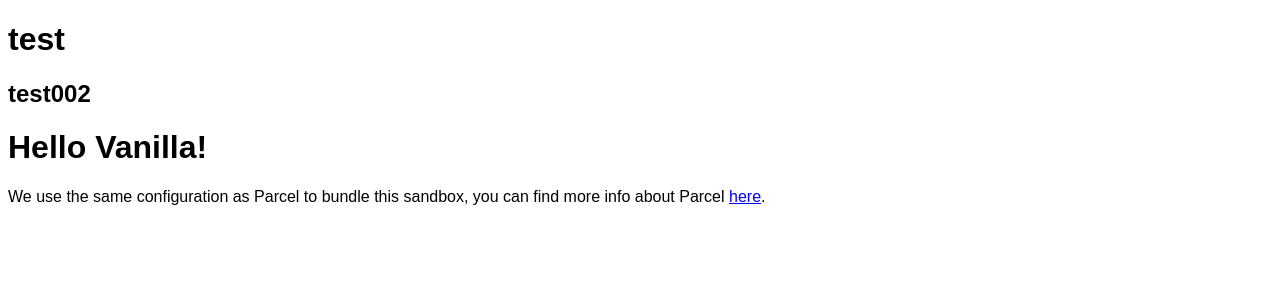
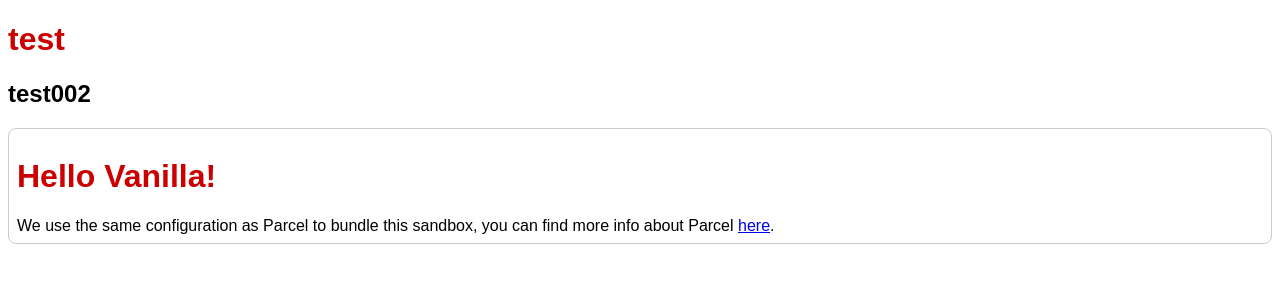
Before and after one commit to ayabin/csb, a website built with Parcel: page index.html in a window 1280 px wide. Built offline with nearby package versions, Linux system fonts and the light colour scheme.

Commit message:
Add Style.css

```diff
--- a/src/styles.css
+++ b/src/styles.css
@@ -1,3 +1,11 @@
 body {
   font-family: sans-serif;
 }
+h1 {
+  color: #c00;
+}
+#app {
+  border: solid #ccc 1px;
+  border-radius: 8px;
+  padding: 8px;
+}
```
